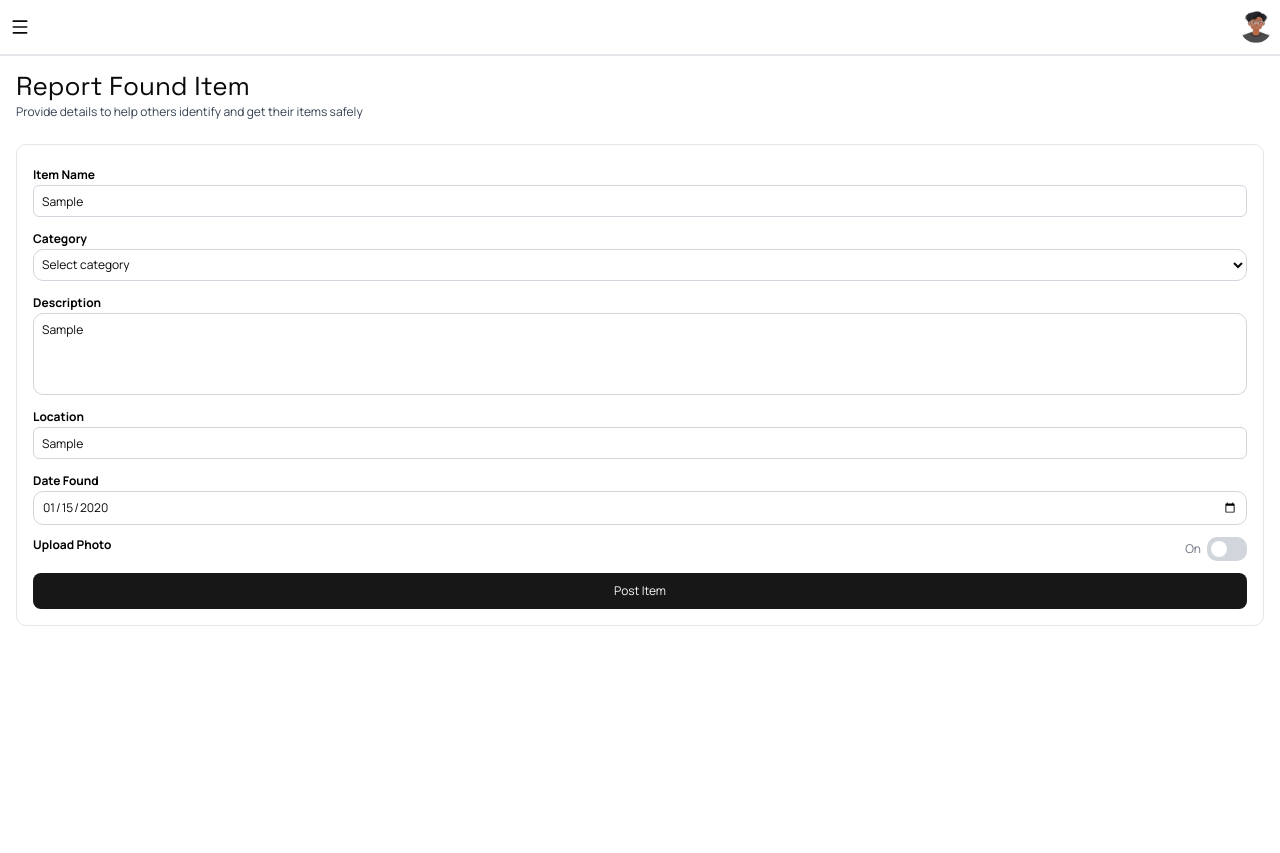
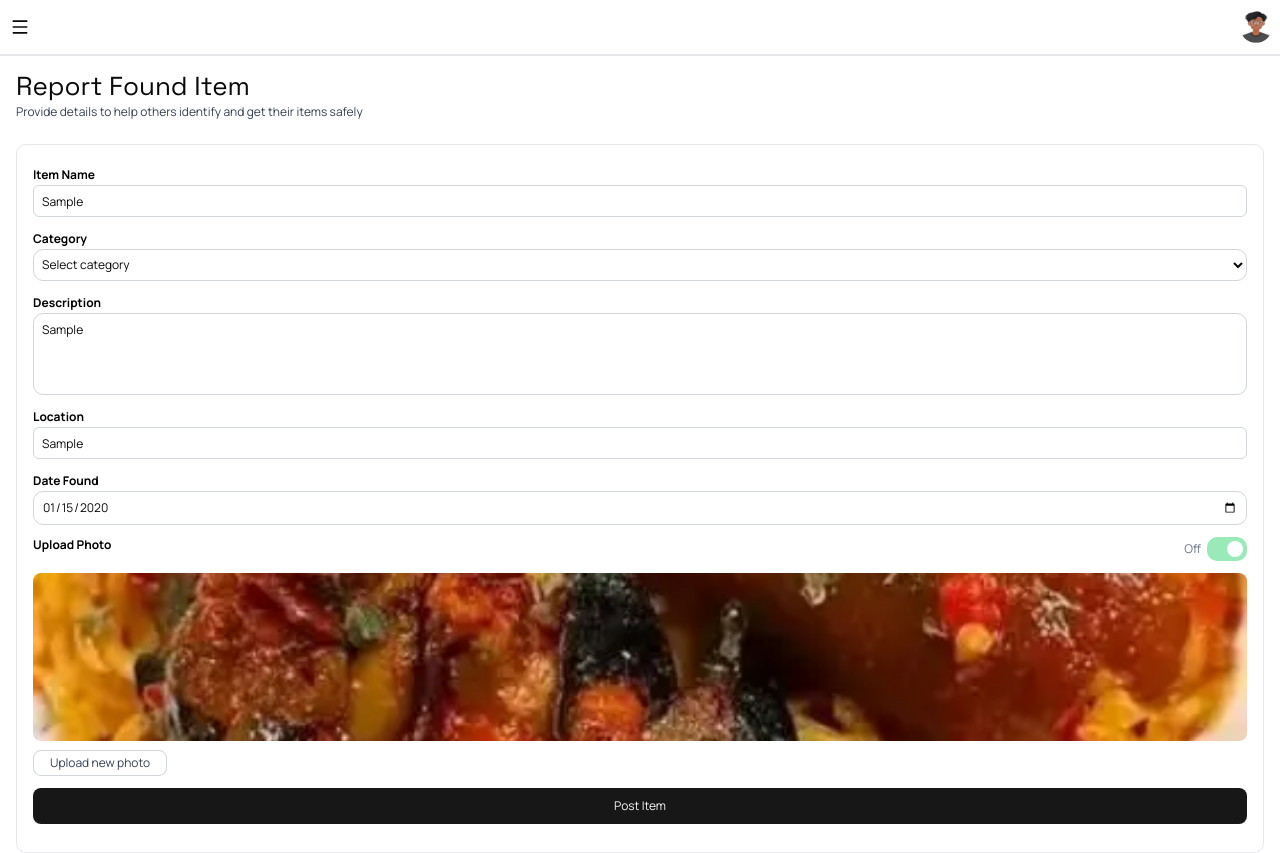
Before and after one commit to Searcher06/Findora, a React (Vite) app in the folder client/: page /report in a window 1280 px wide. Both pictures are taken after typing "Sample", "Sample", "Sample", "2020-01-15" into the empty fields and a click on the button 1227 px from the left and 549 px from the top of the page. Before the commit the page ends 800 px from the top, so only its background shows below. Built offline with nearby package versions, Linux system fonts and the light colour scheme.

Commit message:
built the Report item page completely remaining api integration

```diff
--- a/client/src/features/items/components/AddInfo.jsx
+++ b/client/src/features/items/components/AddInfo.jsx
@@ -1,6 +1,7 @@
 import { Button } from "@/components/ui/button";
 import Label from "./Label";
 import ToggleImage from "./ToggleImage";
+import PhotoDisplay from "./PhotoDisplay";
 
 const AddInfo = ({ className, postType }) => {
   return (
@@ -12,7 +13,7 @@ const AddInfo = ({ className, postType }) => {
       <input
         id="itemName"
         type="text"
-        placeholder="e.g. Black Backpack"
+        placeholder="e.g. Samsung Galaxy S5"
         className="mb-2 p-2 border border-gray-300 outline-0 text-xs w-full h-8 rounded-sm"
       />
 
@@ -37,7 +38,7 @@ const AddInfo = ({ className, postType }) => {
         name="description"
         id="description"
         rows={4}
-        placeholder="Describe the item, where it was lost or found..."
+        placeholder="A Dark colored samsung phone left in the library..."
         className="mb-2 block outline-0 text-xs font-sans p-2 border border-gray-300 rounded-lg resize-none w-full"
       ></textarea>
 
@@ -66,7 +67,9 @@ const AddInfo = ({ className, postType }) => {
         <ToggleImage />
       </div>
 
-      <Button className={"text-xs mt-3 font-sans mb-0 w-full"}>
+      <PhotoDisplay />
+
+      <Button className={"text-xs mt-3 font-sans mb-3 w-full"}>
         Post Item
       </Button>
     </form>
--- /dev/null
+++ b/client/src/features/items/components/PhotoDisplay.jsx
@@ -0,0 +1,36 @@
+import { useUploadPhoto } from "../context/UploadPhotoContext";
+import img from "../food.jpg";
+import { usePhotoUpload } from "../hooks/usePhotoUpload";
+const PhotoDisplay = () => {
+  const { on } = useUploadPhoto();
+  const { preview, handlePhotoChange } = usePhotoUpload();
+  return (
+    on && (
+      <div>
+        <div
+          className="w-full h-42 mt-3 mb-2 flex bg-center bg-cover rounded-md"
+          style={{
+            backgroundImage: `url(${preview ? preview : img})`,
+          }}
+        ></div>
+        <label id="photo-upload">
+          <input
+            type="file"
+            accept="image/*"
+            className="hidden"
+            id="photo-upload"
+            onChange={handlePhotoChange}
+          />
+          <span
+            htmlFor="photo-upload"
+            className="text-xs font-sans cursor-pointer border border-gray-300 px-4 py-1  rounded-md font-medium text-gray-700 hover:bg-gray-100 active:scale-95 inline-block"
+          >
+            Upload new photo
+          </span>
+        </label>
+      </div>
+    )
+  );
+};
+
+export default PhotoDisplay;
--- a/client/src/features/items/components/ToggleImage.jsx
+++ b/client/src/features/items/components/ToggleImage.jsx
@@ -1,11 +1,13 @@
-import React, { useState } from "react";
+import { useUploadPhoto } from "../context/UploadPhotoContext";
 
 const ToggleImage = () => {
-  const [on, setOn] = useState(true);
+  const { on, setOn } = useUploadPhoto();
   return (
     <div className="flex gap-1.5 items-center">
       <p className="text-xs font-sans text-gray-500">{on ? "Off" : "On"}</p>
       <button
+        id="photo"
+        name="photo"
         className={`h-6 w-10  rounded-lg p-1 flex items-center ${
           on ? "justify-end bg-green-500/40" : "justify-start bg-gray-300"
         }`}
--- /dev/null
+++ b/client/src/features/items/context/UploadPhotoContext.jsx
@@ -0,0 +1,20 @@
+/* eslint-disable react-refresh/only-export-components */
+import { createContext, useContext, useState } from "react";
+const UploadPhotoContext = createContext();
+
+export const UploadPhotoProvider = ({ children }) => {
+  const [on, setOn] = useState(false);
+
+  return (
+    <UploadPhotoContext.Provider
+      value={{
+        on,
+        setOn,
+      }}
+    >
+      {children}
+    </UploadPhotoContext.Provider>
+  );
+};
+
+export const useUploadPhoto = () => useContext(UploadPhotoContext);
--- /dev/null
+++ b/client/src/features/items/hooks/usePhotoUpload.jsx
@@ -0,0 +1,13 @@
+import { useState } from "react";
+export const usePhotoUpload = () => {
+  const [preview, setPreview] = useState(null);
+  const handlePhotoChange = (event) => {
+    const file = event.target.files[0];
+    if (file) {
+      const reader = new FileReader();
+      reader.onloadend = () => setPreview(reader.result);
+      reader.readAsDataURL(file);
+    }
+  };
+  return { preview, setPreview, handlePhotoChange };
+};
--- a/client/src/routes/routes.jsx
+++ b/client/src/routes/routes.jsx
@@ -3,10 +3,12 @@ import { BrowsePage, ReportPage, ViewItem } from "@/features/items";
 import { AppLayout } from "@/layouts/AppLayout";
 import { ItemTypeProvider } from "@/features/items/context/ItemTypeContext";
 import { LoginPage } from "@/features/authentication";
+import { UploadPhotoProvider } from "@/features/items/context/UploadPhotoContext";
 function AppRoutes() {
   return (
     <BrowserRouter>
       <ItemTypeProvider>
+        <UploadPhotoProvider>
           <Routes>
             <Route element={<AppLayout />}>
               <Route path="/" element={<BrowsePage />} />
@@ -17,6 +19,7 @@ function AppRoutes() {
             <Route path="/register" element={<h1>Register page</h1>} />
             <Route path="/chat/:id" element={<h1>chat page</h1>} />
           </Routes>
+        </UploadPhotoProvider>
       </ItemTypeProvider>
     </BrowserRouter>
   );
```
Also changed, not shown: client/src/features/items/food.jpg (added). Lines whose indentation alone changed are shown as unchanged.
